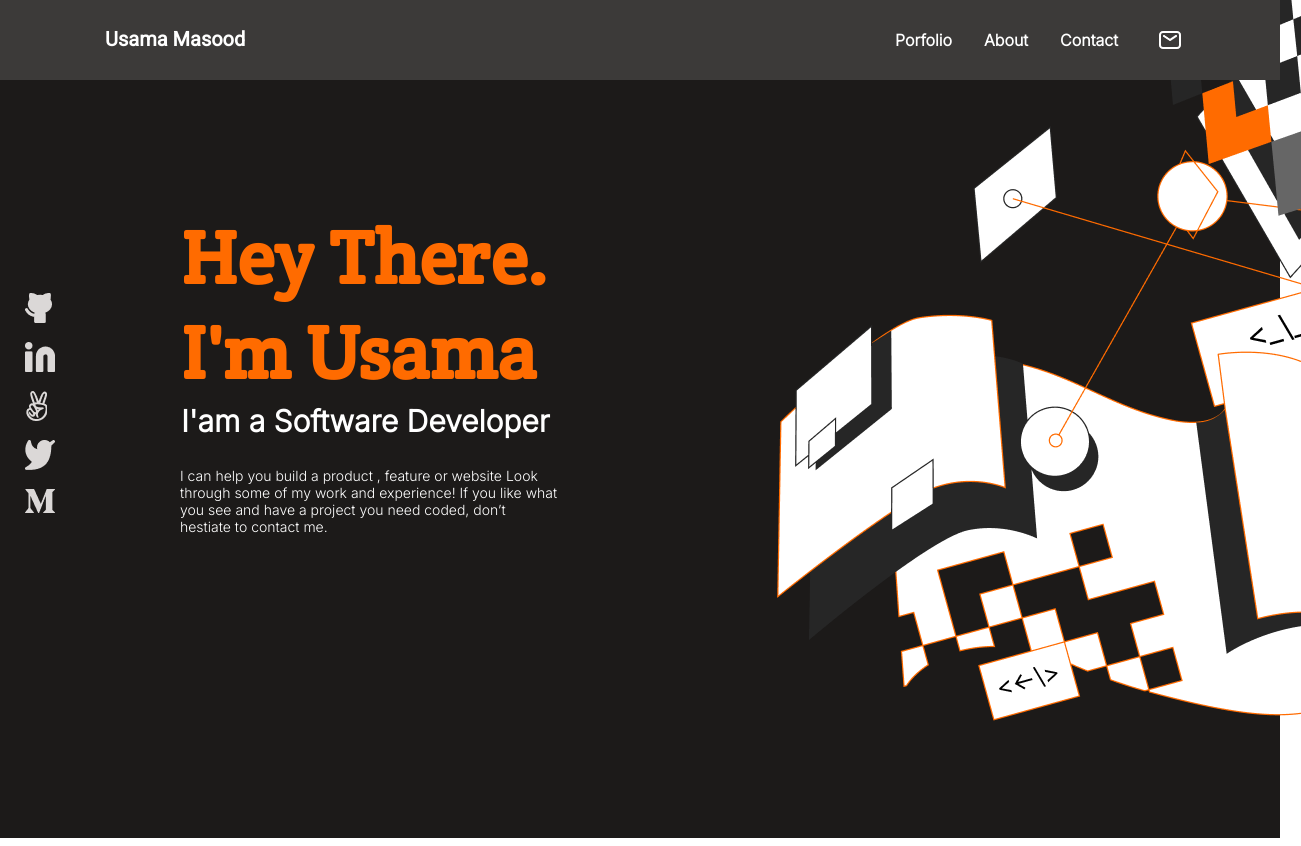
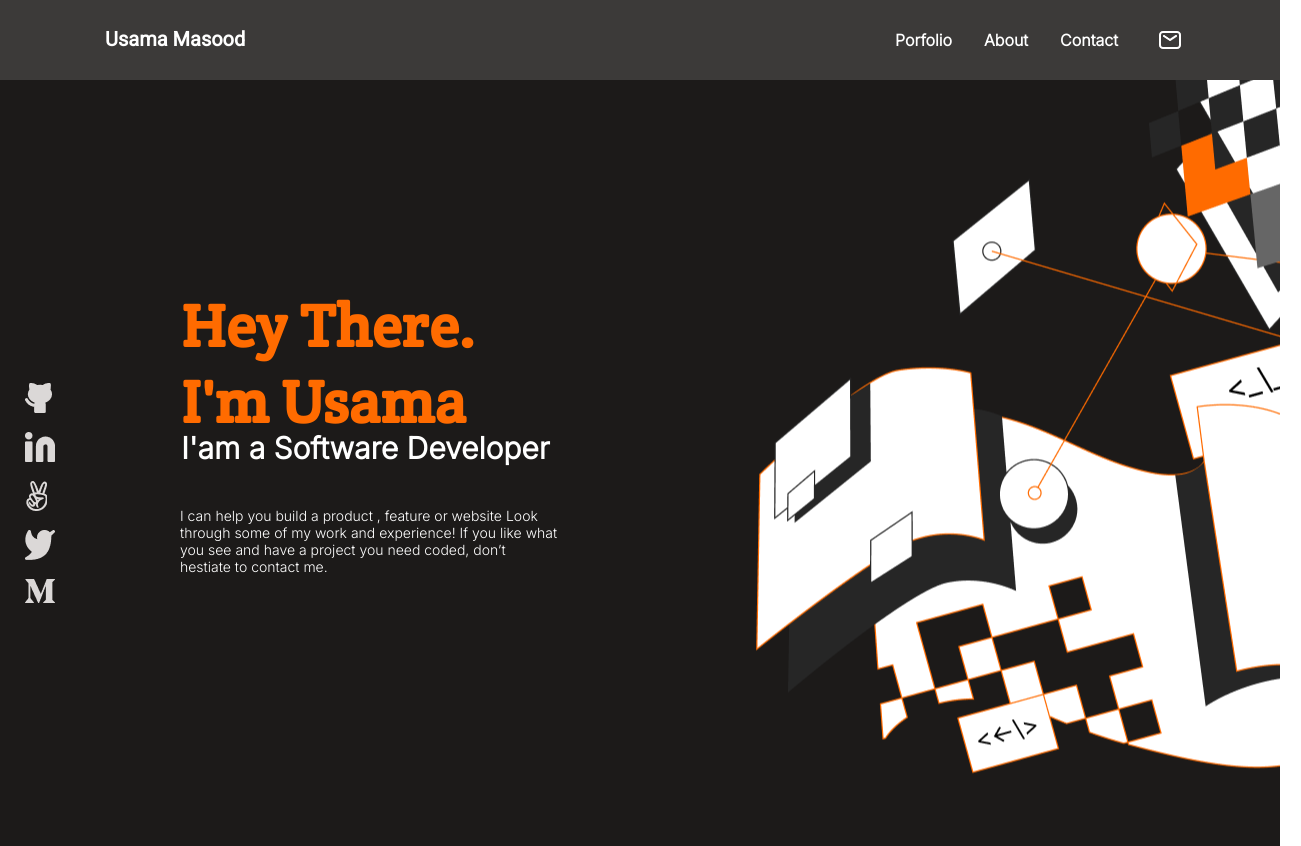
Before and after one commit to jkanyi-web/Portfolio-Microverse, a website: page index.html in a window 1280 px wide. Shown: the top 846 px of the page, 1301 px wide, since content can reach past the window. Drawn offline with Linux system fonts and the light colour scheme.

Commit message:
Update resposive settings

```diff
--- a/index.html
+++ b/index.html
@@ -31,8 +31,8 @@
 
         <main class="main1">
             <section class="section1">
-                <div class="aaa">
-                    <div class="aaaa">
+                <div class="section11">
+                    <div class="section111">
                         <div class="intro">
                             <div class="gap"></div>
                             <h1>Hey There. <br>
@@ -43,7 +43,7 @@
                     </div>
                     <div class="containe">
                         <div class="containe1">
-                            <div class="aaaaa">
+                            <div class="section1111">
                                 <article class="services">
                                     <p>
                                         I can help you build a product , feature or website Look through some of my work and experience! If you like what you see and have a project you need coded,
@@ -64,7 +64,6 @@
                         </div>
                     </div>
                 </div>
-                <div class="im"><img src="./icons/Illustration-header.png" alt=""></div>
             </section>
 
 
--- a/style.css
+++ b/style.css
@@ -206,7 +206,7 @@ li.item3 {
   padding: 10px;
   font-size: 18px;
   text-align: center;
-  width: 80px;
+  width: 90px;
   margin-left: -20px;
 }
 
@@ -295,7 +295,7 @@ ul.container3 {
   padding: 10px;
   font-size: 18px;
   text-align: center;
-  width: 80px;
+  width: 90px;
   background-color: rgba(255, 255, 255, 0.24);
 }
 
@@ -304,7 +304,7 @@ ul.container3 {
   padding: 10px;
   font-size: 18px;
   text-align: center;
-  width: 40px;
+  width: 50px;
   background-color: rgba(255, 255, 255, 0.24);
 }
 
@@ -598,7 +598,6 @@ ul.points {
 
   .body1 {
     width: 100%;
-    overflow-x: hidden;
   }
 
   .nam {
@@ -622,27 +621,26 @@ ul.points {
 
   .section1 {
     width: 100%;
-    display: flex;
-    height: 870px;
+    display: grid;
+    background-image: url(./icons/Illustration-header.png);
+    background-repeat: no-repeat;
+    background-position: right;
+    margin-top: 40px;
+    grid-template-columns: auto auto auto;
+    height: 800px;
   }
 
   .containe2 {
     display: none;
   }
 
-  .im {
-    display: grid;
-    width: 100%;
-    margin-left: 8px;
-    justify-content: end;
+  .section11 {
+    display: flex;
+    flex-direction: row-reverse;
+    justify-content: left;
   }
 
-  .aaa {
-    display: flex;
-    flex-direction: row-reverse;
-  }
-
-  .aaaaa {
+  .section1111 {
     display: flex;
     flex-direction: row-reverse;
   }
@@ -655,7 +653,7 @@ ul.points {
 
   .intro {
     width: 450px;
-    font-size: 50px;
+    font-size: 40px;
     margin-top: -20px;
     margin-left: -50px;
   }
@@ -668,7 +666,7 @@ ul.points {
 
   .services {
     margin-left: -70px;
-    margin-top: 500px;
+    margin-top: 450px;
     width: 380px;
     font-size: 14px;
   }
@@ -725,6 +723,7 @@ ul.points {
   }
 
   .container2 {
+    display: grid;
     margin-left: -50px;
   }
 
```
